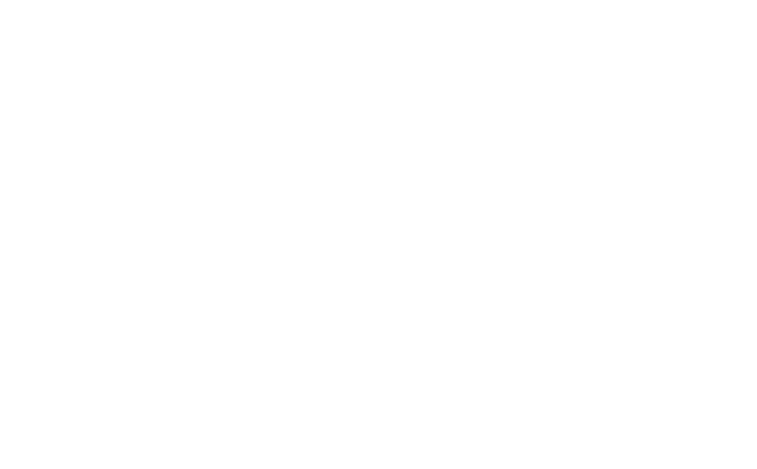
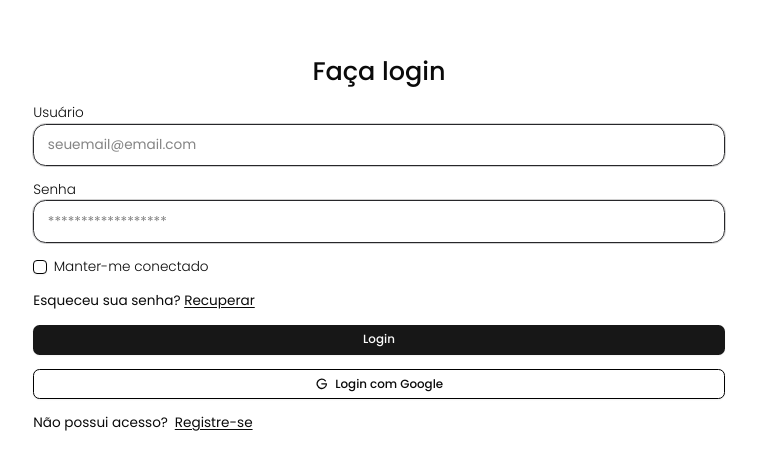
Before and after one commit to feliperocha27vn/mind-helping-profissional-fron-end, a React (Vite) app: page /login in a window 1280 px wide. Before the commit this address had no page. Shown: the part 147-616 px from the top of the page, without its empty margins (261-1018 px from the left). Built offline with nearby package versions, Linux system fonts and the light colour scheme.

Commit message:
feat: arrumando problema do DialogContent, que gritava no console

```diff
--- a/biome.json
+++ b/biome.json
@@ -1,70 +1,34 @@
 {
-
   "$schema": "./node_modules/@biomejs/biome/configuration_schema.json",
-
   "organizeImports": {
-
     "enabled": true
-
-
   },
-
   "formatter": {
-
     "indentStyle": "space",
-
     "indentWidth": 2,
-
     "lineWidth": 80
-
-
   },
-
   "javascript": {
-
     "formatter": {
-
       "arrowParentheses": "asNeeded",
-
       "jsxQuoteStyle": "double",
-
       "quoteStyle": "single",
-
       "semicolons": "asNeeded",
-
       "trailingCommas": "es5"
-
-
     }
-
-
   },
-
   "linter": {
-
     "enabled": true,
-
     "rules": {
-
-    "recommended": true
-
-
+      "recommended": true,
+      "a11y": {
+        "useKeyWithClickEvents": "off"
       }
-
-
+    }
   },
-
   "files": {
-
     "ignore": [
-
       "node_modules"
-
-
     ]
-
-
   }
-
-
 }
--- a/package.json
+++ b/package.json
@@ -14,14 +14,19 @@
     "@phosphor-icons/react": "^2.1.7",
     "@radix-ui/react-accordion": "^1.2.3",
     "@radix-ui/react-checkbox": "^1.1.5",
+    "@radix-ui/react-dialog": "^1.1.10",
     "@radix-ui/react-slot": "^1.1.2",
+    "@react-oauth/google": "^0.12.1",
     "@tailwindcss/vite": "^4.1.3",
     "axios": "^1.8.4",
     "class-variance-authority": "^0.7.1",
     "clsx": "^2.1.1",
+    "firebase": "^11.6.0",
+    "jwt-decode": "^4.0.0",
     "lucide-react": "^0.487.0",
     "react": "^19.0.0",
     "react-dom": "^19.0.0",
+    "react-firebase-hooks": "^5.1.1",
     "react-router": "^7.5.0",
     "tailwind-merge": "^3.2.0",
     "tailwindcss": "^4.1.3",
--- /dev/null
+++ b/src/components/GoogleLoginButton.jsx
@@ -0,0 +1,60 @@
+import { GoogleLogo } from '@phosphor-icons/react'
+import { Button } from './ui/button'
+import { useGoogleLogin } from '@react-oauth/google'
+import { useState } from 'react'
+
+export function GoogleLoginButton({ onLoginSuccess }) {
+  const [isLoading, setIsLoading] = useState(false)
+
+  // Obtenha o URI atual
+  const currentUri = window.location.origin
+
+  const login = useGoogleLogin({
+    onSuccess: async tokenResponse => {
+      setIsLoading(true)
+      try {
+        const userInfoResponse = await fetch(
+          'https://www.googleapis.com/oauth2/v3/userinfo',
+          {
+            headers: {
+              Authorization: `Bearer ${tokenResponse.access_token}`,
+            },
+          }
+        )
+
+        const userInfo = await userInfoResponse.json()
+        if (onLoginSuccess) {
+          onLoginSuccess(userInfo)
+        }
+      } catch (error) {
+        console.error('Erro ao obter informações do usuário:', error)
+      } finally {
+        setIsLoading(false)
+      }
+    },
+    onError: error => {
+      console.error('Login Failed:', error)
+      setIsLoading(false)
+    },
+    flow: 'implicit',
+    ux_mode: 'redirect',
+    redirect_uri: currentUri, // Especifique explicitamente o URI de redirecionamento
+  })
+
+  return (
+    <Button
+      type="button"
+      variant="outline"
+      className="w-full border-black flex items-center gap-2 justify-center"
+      onClick={() => login()}
+      disabled={isLoading}
+    >
+      {isLoading ? (
+        <span className="animate-spin">⟳</span>
+      ) : (
+        <GoogleLogo weight="bold" size={24} />
+      )}
+      <span>{isLoading ? 'Processando...' : 'Login com Google'}</span>
+    </Button>
+  )
+}
--- a/src/components/Header.jsx
+++ b/src/components/Header.jsx
@@ -1,13 +1,59 @@
+// Images
+import { useNavigate } from 'react-router'
 import logoMindHelping from '../assets/mind-helping-logo.png'
+// Components
+import {
+  Sheet,
+  SheetClose,
+  SheetContent,
+  SheetDescription,
+  SheetFooter,
+  SheetHeader,
+  SheetTitle,
+  SheetTrigger,
+} from '@/components/ui/sheet'
 
 export function Header() {
+  const navigate = useNavigate()
+
+  function handleNavigateLogin() {
+    navigate('/login')
+  }
+
   return (
-    <div className="bg-[url(../assets/backgorund-blur-header.png)] p-5 flex justify-center items-center">
-      <div>
-        <p className="text-2xl title-mindHelping">Mind Helping</p>
-        <p className="text-end">Profissional</p>
+    <div className="bg-[url(../assets/backgorund-blur-header.png)] p-5 flex justify-between items-center">
+      <div className="flex items-center gap-2">
+        <div>
+          <p className="text-2xl title-mindHelping">Mind Helping</p>
+          <p className="text-end">Profissional</p>
+        </div>
+        <img src={logoMindHelping} className="h-16" alt="Logo do MindHelping" />
       </div>
-      <img src={logoMindHelping} className="h-16" alt="Logo do MindHelping" />
+      <Sheet>
+        <SheetTrigger className="space-y-1">
+          <div className="h-0.5 w-6 bg-white" />
+          <div className="h-0.5 w-6 bg-white" />
+          <div className="h-0.5 w-6 bg-white" />
+        </SheetTrigger>
+        <SheetContent>
+          <SheetHeader className={'hidden'}>
+            <SheetTitle />
+            <SheetDescription />
+          </SheetHeader>
+          <div className="p-6 pt-12 space-y-3">
+            <p
+              onClick={handleNavigateLogin}
+              className="w-[9rem] cursor-pointer"
+            >
+              Já tenho acesso
+            </p>
+            <p>Sobre nós</p>
+            <p>Trablhe conosco</p>
+            <p>FAQ</p>
+            <p>Contato</p>
+          </div>
+        </SheetContent>
+      </Sheet>
     </div>
   )
 }
--- a/src/components/Input.jsx
+++ b/src/components/Input.jsx
@@ -4,6 +4,7 @@
   onHandlerBlur,
   inputValue,
   onHandlerChange,
+  textPlaceholder,
 }) {
   return (
     <input
@@ -12,6 +13,7 @@
       onBlur={onHandlerBlur}
       onChange={onHandlerChange}
       value={inputValue}
+      placeholder={textPlaceholder}
       className="border border-zinc-800 w-full py-3 px-4 rounded-xl outline"
     />
   )
--- /dev/null
+++ b/src/components/ui/sheet.jsx
@@ -0,0 +1,138 @@
+import * as React from "react"
+import * as SheetPrimitive from "@radix-ui/react-dialog"
+import { XIcon } from "lucide-react"
+
+import { cn } from "@/lib/utils"
+
+function Sheet({
+  ...props
+}) {
+  return <SheetPrimitive.Root data-slot="sheet" {...props} />;
+}
+
+function SheetTrigger({
+  ...props
+}) {
+  return <SheetPrimitive.Trigger data-slot="sheet-trigger" {...props} />;
+}
+
+function SheetClose({
+  ...props
+}) {
+  return <SheetPrimitive.Close data-slot="sheet-close" {...props} />;
+}
+
+function SheetPortal({
+  ...props
+}) {
+  return <SheetPrimitive.Portal data-slot="sheet-portal" {...props} />;
+}
+
+function SheetOverlay({
+  className,
+  ...props
+}) {
+  return (
+    <SheetPrimitive.Overlay
+      data-slot="sheet-overlay"
+      className={cn(
+        "data-[state=open]:animate-in data-[state=closed]:animate-out data-[state=closed]:fade-out-0 data-[state=open]:fade-in-0 fixed inset-0 z-50 bg-black/50",
+        className
+      )}
+      {...props} />
+  );
+}
+
+function SheetContent({
+  className,
+  children,
+  side = "right",
+  ...props
+}) {
+  return (
+    <SheetPortal>
+      <SheetOverlay />
+      <SheetPrimitive.Content
+        data-slot="sheet-content"
+        className={cn(
+          "bg-background data-[state=open]:animate-in data-[state=closed]:animate-out fixed z-50 flex flex-col gap-4 shadow-lg transition ease-in-out data-[state=closed]:duration-300 data-[state=open]:duration-500",
+          side === "right" &&
+            "data-[state=closed]:slide-out-to-right data-[state=open]:slide-in-from-right inset-y-0 right-0 h-full w-3/4 border-l sm:max-w-sm",
+          side === "left" &&
+            "data-[state=closed]:slide-out-to-left data-[state=open]:slide-in-from-left inset-y-0 left-0 h-full w-3/4 border-r sm:max-w-sm",
+          side === "top" &&
+            "data-[state=closed]:slide-out-to-top data-[state=open]:slide-in-from-top inset-x-0 top-0 h-auto border-b",
+          side === "bottom" &&
+            "data-[state=closed]:slide-out-to-bottom data-[state=open]:slide-in-from-bottom inset-x-0 bottom-0 h-auto border-t",
+          className
+        )}
+        {...props}>
+        {children}
+        <SheetPrimitive.Close
+          className="ring-offset-background focus:ring-ring data-[state=open]:bg-secondary absolute top-4 right-4 rounded-xs opacity-70 transition-opacity hover:opacity-100 focus:ring-2 focus:ring-offset-2 focus:outline-hidden disabled:pointer-events-none">
+          <XIcon className="size-4" />
+          <span className="sr-only">Close</span>
+        </SheetPrimitive.Close>
+      </SheetPrimitive.Content>
+    </SheetPortal>
+  );
+}
+
+function SheetHeader({
+  className,
+  ...props
+}) {
+  return (
+    <div
+      data-slot="sheet-header"
+      className={cn("flex flex-col gap-1.5 p-4", className)}
+      {...props} />
+  );
+}
+
+function SheetFooter({
+  className,
+  ...props
+}) {
+  return (
+    <div
+      data-slot="sheet-footer"
+      className={cn("mt-auto flex flex-col gap-2 p-4", className)}
+      {...props} />
+  );
+}
+
+function SheetTitle({
+  className,
+  ...props
+}) {
+  return (
+    <SheetPrimitive.Title
+      data-slot="sheet-title"
+      className={cn("text-foreground font-semibold", className)}
+      {...props} />
+  );
+}
+
+function SheetDescription({
+  className,
+  ...props
+}) {
+  return (
+    <SheetPrimitive.Description
+      data-slot="sheet-description"
+      className={cn("text-muted-foreground text-sm", className)}
+      {...props} />
+  );
+}
+
+export {
+  Sheet,
+  SheetTrigger,
+  SheetClose,
+  SheetContent,
+  SheetHeader,
+  SheetFooter,
+  SheetTitle,
+  SheetDescription,
+}
--- a/src/index.css
+++ b/src/index.css
@@ -134,18 +134,18 @@
 
 @media (min-width: 1024px){
     html {
-        font-size: 18px;
+        font-size: 83%;
     }
 }
 
 @media (min-width: 1280px){
     html {
-        font-size: 20px;
+        font-size: 85%;
     }
 }
 
 @media (min-width: 1440px){
     html {
-        font-size: 20px;
+        font-size:100%;
     }
 }
--- a/src/main.jsx
+++ b/src/main.jsx
@@ -1,14 +1,19 @@
+// Styles
 import './index.css'
-import { App } from './App.jsx'
+// Libs
 import { BrowserRouter, Route, Routes } from 'react-router'
 import ReactDOM from 'react-dom/client'
-import { Register } from './pages/Register/Register'
+// Pages
+import { App } from './App.jsx'
+import { Register } from './pages/Register'
+import { Login } from './pages/Login'
 
 ReactDOM.createRoot(document.getElementById('root')).render(
   <BrowserRouter>
     <Routes>
       <Route path="/" element={<App />} />
       <Route path="/cadastro-profissional" element={<Register />} />
+      <Route path="/login" element={<Login />} />
     </Routes>
   </BrowserRouter>
 )
--- /dev/null
+++ b/src/pages/Login.jsx
@@ -0,0 +1,62 @@
+import { GoogleLoginButton } from '@/components/GoogleLoginButton'
+import { Input } from '@/components/Input'
+import { Button } from '@/components/ui/button'
+import { Checkbox } from '@/components/ui/checkbox'
+import { GoogleLogo } from '@phosphor-icons/react'
+import { GoogleOAuthProvider } from '@react-oauth/google'
+import { useNavigate } from 'react-router'
+
+export function Login() {
+  const navigate = useNavigate()
+
+  function handleNoRegistration() {
+    navigate('/cadastro-profissional')
+  }
+
+  const handleGoogleLogin = async () => {
+    try {
+      const result = await signInWithPopup(auth, googleProvider)
+      console.log(result.user)
+      // Adicione sua lógica após o login
+    } catch (error) {
+      console.error('Erro na autenticação:', error)
+    }
+  }
+
+  return (
+    <div className="min-h-screen flex flex-col items-center justify-center">
+      <h1 className="text-3xl font-medium">Faça login</h1>
+      <form className="p-5 space-y-4">
+        <span className="font-light">Usuário</span>
+        <Input textPlaceholder="seuemail@email.com" />
+        <span className="font-light">Senha</span>
+        <Input textPlaceholder="******************" />
+        <div className="flex items-center gap-x-2">
+          <Checkbox className={'border-black  '} />
+          <span className="font-light">Manter-me conectado</span>
+        </div>
+        <div>
+          Esqueceu sua senha?{' '}
+          <a href="#" className="underline underline-offset-2">
+            Recuperar
+          </a>
+        </div>
+        <Button type="submit" className={'w-full'}>
+          Login
+        </Button>
+        <GoogleOAuthProvider clientId="330329046724-0kffvh104f4prq00rl81b65do3pfb7rb.apps.googleusercontent.com">
+          <GoogleLoginButton />
+        </GoogleOAuthProvider>
+        <div className="flex items-center gap-x-2">
+          Não possui acesso?{' '}
+          <p
+            onClick={handleNoRegistration}
+            className="underline underline-offset-2 cursor-pointer"
+          >
+            Registre-se
+          </p>
+        </div>
+      </form>
+    </div>
+  )
+}
--- a/src/pages/Register/Register.jsx
+++ b/src/pages/Register.jsx
@@ -1,6 +1,6 @@
 // Components
 import { Checkbox } from '@/components/ui/checkbox'
-import { Input } from '../../components/Input'
+import { Input } from '@/components/Input'
 import { Button } from '@/components/ui/button'
 // Libs
 import axios from 'axios'
@@ -42,7 +42,7 @@
   }
 
   return (
-    <div className="hidden lg:min-h-screen lg:bg-blue-500 lg:flex lg:items-center lg:justify-between">
+    <div className=" lg:min-h-screen lg:bg-blue-500 lg:flex lg:items-center lg:justify-between">
       <div className="flex flex-col items-center justify-center lg:h-full lg:bg-white lg:px-8 lg:w-8/12">
         <form className="w-full flex flex-col items-center p-6 max-w-2xl">
           <h1 className="text-3xl w-7/12 text-center lg:w-10/12">
@@ -55,21 +55,21 @@
             </div>
             <div className="flex items-center gap-x-3 w-full">
               <div className="w-6/12">
-                <p>Data de Nascimento</p>
+                <p className="font-light">Data de Nascimento</p>
                 <Input type="text" name="data_nascimento" />
               </div>
               <div className="self-end w-6/12">
-                <p>CPF</p>
+                <p className="font-light">CPF</p>
                 <Input type="text" name="cpf" />
               </div>
             </div>
             <div className="flex items-center gap-x-3 w-full">
               <div className="w-6/12">
-                <p>Telefone</p>
+                <p className="font-light">Telefone</p>
                 <Input type="text" name="telefone" />
               </div>
               <div className="self-end w-6/12">
-                <p>CRP</p>
+                <p className="font-light">CRP</p>
                 <Input type="text" name="crp" />
               </div>
             </div>
@@ -79,7 +79,7 @@
             </div>
             <div className="flex items-center gap-x-3">
               <div className="w-6/12">
-                <p>CEP</p>
+                <p className="font-light">CEP</p>
                 <Input
                   type="text"
                   name="cep"
@@ -87,7 +87,7 @@
                 />
               </div>
               <div className="self-end w-6/12">
-                <p>Número</p>
+                <p className="font-light">Número</p>
                 <Input type="text" name="numero" />
               </div>
             </div>
@@ -102,7 +102,7 @@
             </div>
             <div className="flex items-center gap-x-3">
               <div className="w-6/12">
-                <p>Bairro</p>
+                <p className="font-light">Bairro</p>
                 <Input
                   type="text"
                   name="bairro"
@@ -111,7 +111,7 @@
                 />
               </div>
               <div className="self-end w-6/12">
-                <p>Cidade</p>
+                <p className="font-light">Cidade</p>
                 <Input
                   type="text"
                   name="cidade"
```
Also changed, not shown: 1 other file (tests, documents, lock files or other folders). Lines whose indentation alone changed are shown as unchanged.
